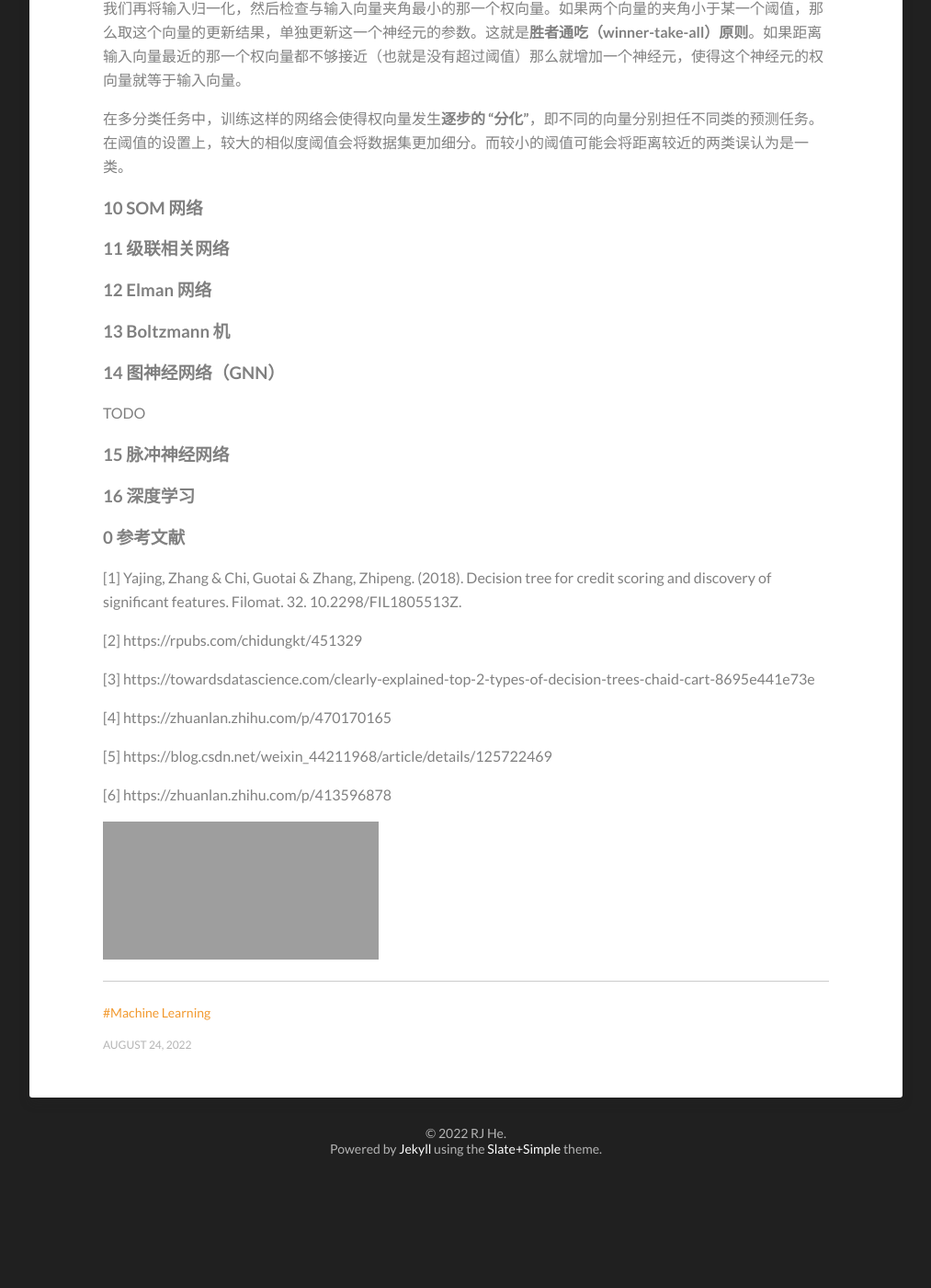
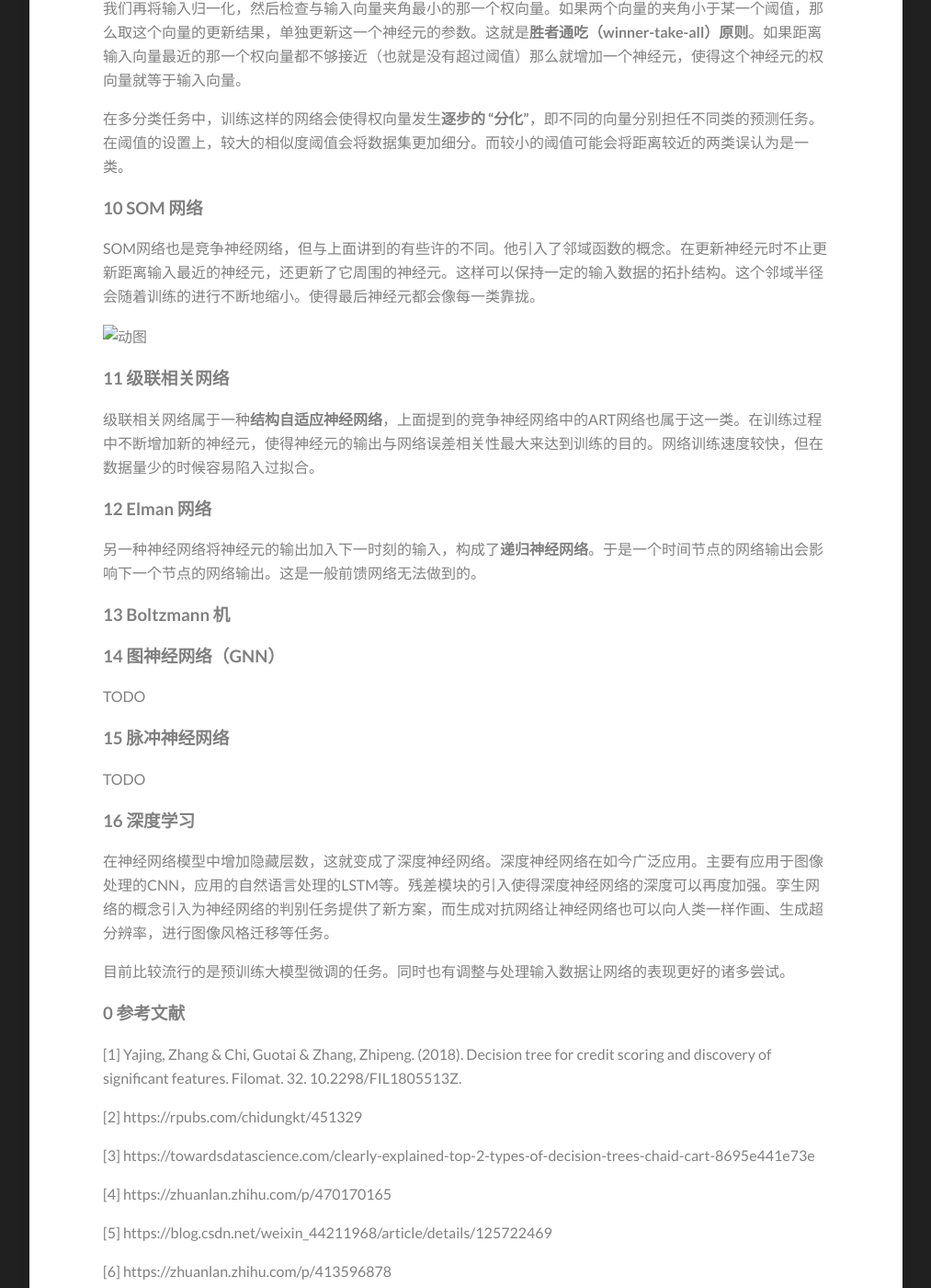
Before and after one commit to hrjtju/hrjtju.github.io, a Jekyll site: the page built from _posts/2022-08-24-DatawhaleML-3.md, in a window 1280 px wide and 1400 px high, scrolled down 9586 px. Shown: the whole window at 92% size, without its empty margins (133-1146 px from the left). Built offline with Jekyll 4.4.1, drawn with Linux system fonts in a browser that asks for light colours; formulas are drawn with MathJax 3; before the commit the page ends 10871 px from its top, so only the background shows below that; some of the changed text lies outside the part shown; grey boxes are pictures that could not be loaded.

Commit message:
update_NN

```diff
--- a/_posts/2022-08-24-DatawhaleML-3.md
+++ b/_posts/2022-08-24-DatawhaleML-3.md
@@ -513,7 +513,11 @@ $$
 
 
 
+SOM网络也是竞争神经网络，但与上面讲到的有些许的不同。他引入了邻域函数的概念。在更新神经元时不止更新距离输入最近的神经元，还更新了它周围的神经元。这样可以保持一定的输入数据的拓扑结构。这个邻域半径会随着训练的进行不断地缩小。使得最后神经元都会像每一类靠拢。
 
+
+
+![动图](../images/2022-08-13/v2-f52b70ceb4be67a91ebd807236a27fbf_b.webp)
 
 
 
@@ -521,7 +525,15 @@ $$
 
 
 
+级联相关网络属于一种**结构自适应神经网络**，上面提到的竞争神经网络中的ART网络也属于这一类。在训练过程中不断增加新的神经元，使得神经元的输出与网络误差相关性最大来达到训练的目的。网络训练速度较快，但在数据量少的时候容易陷入过拟合。
+
+
+
 ### 12 Elman 网络
+
+
+
+另一种神经网络将神经元的输出加入下一时刻的输入，构成了**递归神经网络**。于是一个时间节点的网络输出会影响下一个节点的网络输出。这是一般前馈网络无法做到的。
 
 
 
@@ -529,17 +541,23 @@ $$
 
 
 
+
+
 ### 14 图神经网络（GNN）
 
 TODO
 
+### 15 脉冲神经网络
 
+TODO
 
-### 15 脉冲神经网络
+### 16 深度学习
 
 
 
-### 16 深度学习
+在神经网络模型中增加隐藏层数，这就变成了深度神经网络。深度神经网络在如今广泛应用。主要有应用于图像处理的CNN，应用的自然语言处理的LSTM等。残差模块的引入使得深度神经网络的深度可以再度加强。孪生网络的概念引入为神经网络的判别任务提供了新方案，而生成对抗网络让神经网络也可以向人类一样作画、生成超分辨率，进行图像风格迁移等任务。
+
+目前比较流行的是预训练大模型微调的任务。同时也有调整与处理输入数据让网络的表现更好的诸多尝试。
 
 
 
```
Also changed, not shown: other parts of _posts/2022-08-24-DatawhaleML-3.md (+2 -0 lines), images/2022-08-13/v2-f52b70ceb4be67a91ebd807236a27fbf_b.webp (added).
